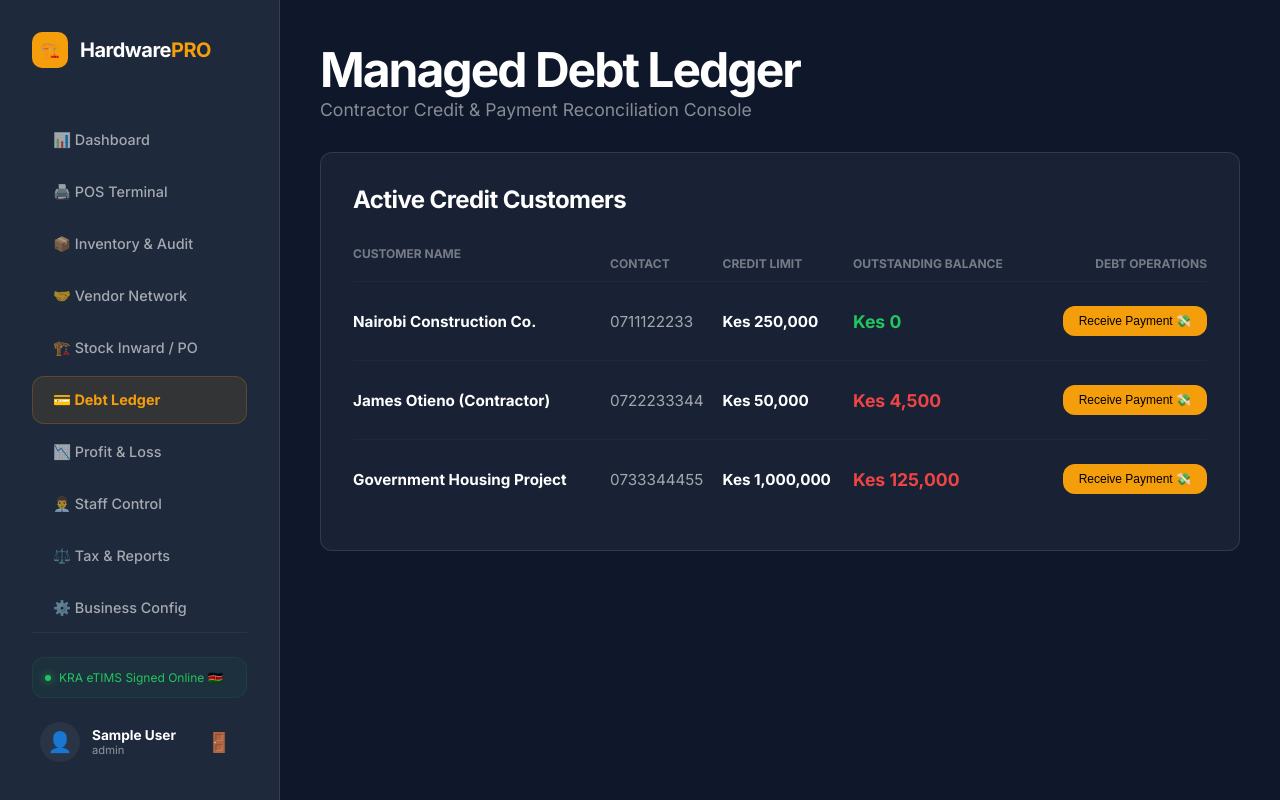
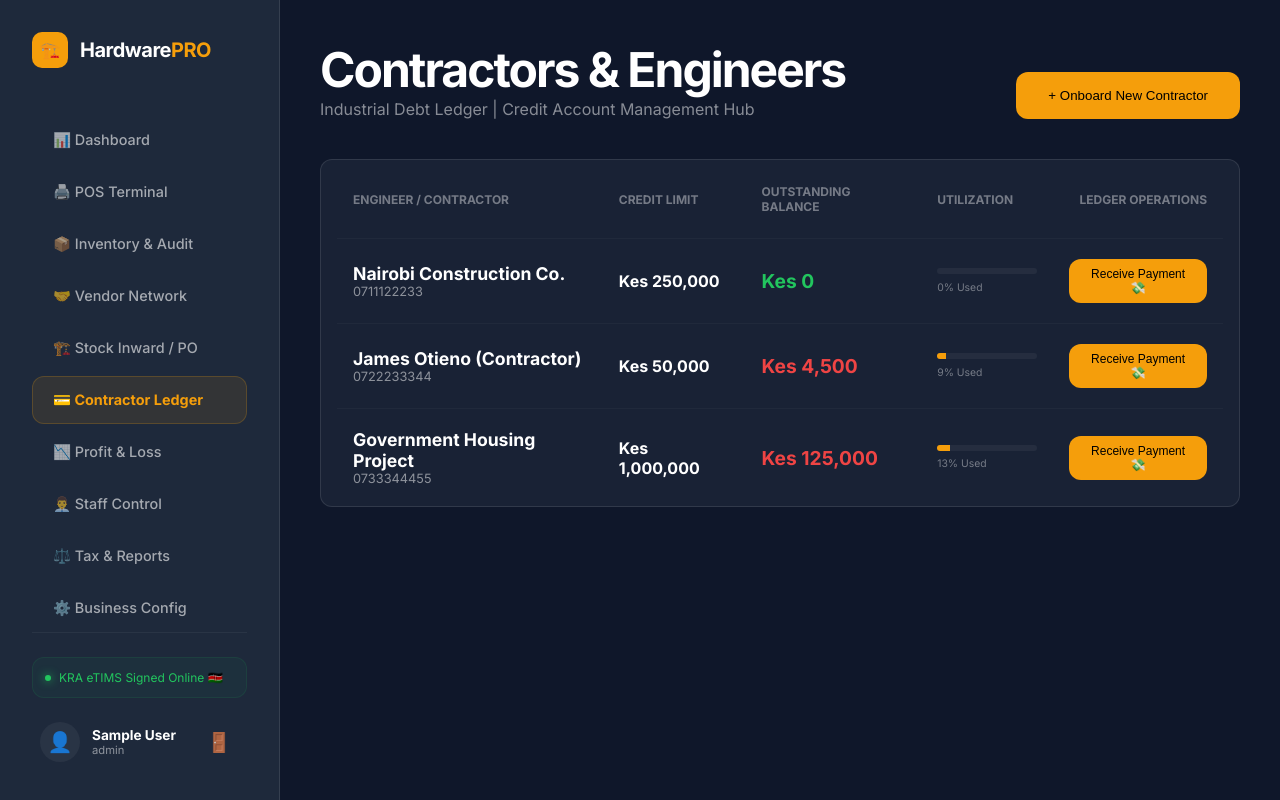
Before and after one commit to Ray511g/hardwarepos, a Next.js app: page /customers in a window 1280 px wide. Built offline with nearby package versions, Linux system fonts and the light colour scheme; no server answers; the database is empty; sample sign-in values are in the browser's storage.

Commit message:
Industrial Feature Update: Re-engineered Debt Ledger into Contractor & Engineer Management with Credits registration and Ledger Synchronization

```diff
--- a/src/app/api/customers/route.ts
+++ b/src/app/api/customers/route.ts
@@ -29,11 +29,18 @@ export async function GET() {
 export async function POST(req: Request) {
    try {
       const body = await req.json();
+      if (!dbConnected) return NextResponse.json({ ...body, id: `sim-cust-${Date.now()}`, debtBalance: 0 });
+
       const customer = await prisma.customer.create({
-         data: body
+         data: {
+            ...body,
+            debtBalance: body.debtBalance || 0,
+            creditLimit: parseFloat(body.creditLimit) || 0
+         }
       });
       return NextResponse.json(customer);
    } catch (error) {
+      console.error("Customer Creation Error:", error);
       return NextResponse.json({ error: "Failed to register customer" }, { status: 500 });
    }
 }
--- a/src/app/customers/page.tsx
+++ b/src/app/customers/page.tsx
@@ -5,7 +5,9 @@ import { useState, useEffect } from "react";
 export default function CustomersPage() {
   const [customers, setCustomers] = useState<any[]>([]);
   const [loading, setLoading] = useState(true);
+  const [showAdd, setShowAdd] = useState(false);
   const [selectedCustomer, setSelectedCustomer] = useState<any>(null);
+  const [newContractor, setNewContractor] = useState({ name: '', phone: '', email: '', creditLimit: '' });
   const [payAmount, setPayAmount] = useState("");
   const [payMethod, setPayMethod] = useState("CASH");
   const [payRef, setPayRef] = useState("");
@@ -22,6 +24,24 @@ export default function CustomersPage() {
         setLoading(false);
       })
       .catch(() => setLoading(false));
+  };
+
+  const handleRegister = async (e: React.FormEvent) => {
+     e.preventDefault();
+     try {
+       const res = await fetch("/api/customers", {
+          method: "POST",
+          headers: { "Content-Type": "application/json" },
+          body: JSON.stringify({ ...newContractor, creditLimit: parseFloat(newContractor.creditLimit) || 0 })
+       });
+       if (res.ok) {
+          setShowAdd(false);
+          setNewContractor({ name: '', phone: '', email: '', creditLimit: '' });
+          fetchData();
+       }
+     } catch (err) {
+       alert("Registration failed.");
+     }
   };
 
   const handlePayment = async (e: React.FormEvent) => {
@@ -49,11 +69,60 @@ export default function CustomersPage() {
   };
 
   return (
-    <div style={{ display: 'flex', flexDirection: 'column', gap: '2rem' }}>
-      <header>
-        <h1 style={{ fontSize: '3rem', fontWeight: '900', letterSpacing: '-2px', margin: 0 }}>Managed Debt Ledger</h1>
-        <p style={{ opacity: 0.5, fontSize: '1.1rem' }}>Contractor Credit & Payment Reconciliation Console</p>
+    <div style={{ display: 'flex', flexDirection: 'column', gap: '2.5rem' }}>
+      <header style={{ display: 'flex', justifyContent: 'space-between', alignItems: 'flex-end' }}>
+        <div>
+          <h1 style={{ fontSize: '3rem', fontWeight: '900', letterSpacing: '-2px', margin: 0 }}>Contractors & Engineers</h1>
+          <p style={{ opacity: 0.5 }}>Industrial Debt Ledger | Credit Account Management Hub</p>
+        </div>
+        <button className="btn btn-primary" style={{ padding: '1rem 2rem' }} onClick={() => setShowAdd(true)}>+ Onboard New Contractor</button>
       </header>
+
+      {/* Contractor Registration Modal */}
+      {showAdd && (
+         <div style={{ position: 'fixed', inset: 0, background: 'rgba(0,0,0,0.85)', zIndex: 1000, display: 'flex', alignItems: 'center', justifyContent: 'center' }}>
+            <form onSubmit={handleRegister} className="card" style={{ width: '450px', background: 'var(--sidebar)', border: '1px solid var(--primary)', padding: '3rem' }}>
+               <h2 style={{ textAlign: 'center', marginBottom: '2rem' }}>Contractor Onboarding</h2>
+               <div style={{ display: 'flex', flexDirection: 'column', gap: '1.25rem' }}>
+                  <input
+                    placeholder="Company Name / Engineer Name"
+                    style={{ padding: '1rem', borderRadius: '12px', background: 'rgba(0,0,0,0.2)', color: 'white' }}
+                    value={newContractor.name}
+                    onChange={e => setNewContractor({...newContractor, name: e.target.value})}
+                    required
+                  />
+                  <input
+                    placeholder="Validated Phone Number"
+                    style={{ padding: '1rem', borderRadius: '12px', background: 'rgba(0,0,0,0.2)', color: 'white' }}
+                    value={newContractor.phone}
+                    onChange={e => setNewContractor({...newContractor, phone: e.target.value})}
+                    required
+                  />
+                  <input
+                    placeholder="Email Address (Optional)"
+                    style={{ padding: '1rem', borderRadius: '12px', background: 'rgba(0,0,0,0.2)', color: 'white' }}
+                    value={newContractor.email}
+                    onChange={e => setNewContractor({...newContractor, email: e.target.value})}
+                  />
+                  <div style={{ position: 'relative' }}>
+                    <label style={{ fontSize: '0.65rem', fontWeight: 'bold', opacity: 0.4 }}>CREDIT LIMIT (KES)</label>
+                    <input
+                      type="number"
+                      placeholder="e.g. 250000"
+                      style={{ width: '100%', padding: '1rem', borderRadius: '12px', background: 'rgba(0,0,0,0.2)', color: 'white', marginTop: '0.5rem' }}
+                      value={newContractor.creditLimit}
+                      onChange={e => setNewContractor({...newContractor, creditLimit: e.target.value})}
+                      required
+                    />
+                  </div>
+               </div>
+               <div style={{ display: 'flex', gap: '1rem', marginTop: '2.5rem' }}>
+                  <button type="button" className="btn btn-secondary" style={{ flex: 1 }} onClick={() => setShowAdd(false)}>Abort</button>
+                  <button type="submit" className="btn btn-primary" style={{ flex: 1 }}>Finalize Account</button>
+               </div>
+            </form>
+         </div>
+      )}
 
       {/* Payment Modal */}
       {selectedCustomer && (
@@ -61,7 +130,7 @@ export default function CustomersPage() {
            <form onSubmit={handlePayment} className="card" style={{ width: '450px', background: 'var(--sidebar)', border: '1px solid var(--primary)', padding: '3rem' }}>
               <div style={{ fontSize: '3.5rem', textAlign: 'center', marginBottom: '1rem' }}>🏦</div>
               <h2 style={{ textAlign: 'center', marginBottom: '0.5rem' }}>Accept Debt Payment</h2>
-              <p style={{ textAlign: 'center', opacity: 0.5, marginBottom: '2.5rem' }}>Paying for <b>{selectedCustomer.name}</b></p>
+              <p style={{ textAlign: 'center', opacity: 0.5, marginBottom: '2.5rem' }}>Processing for <b>{selectedCustomer.name}</b></p>
 
               <div style={{ display: 'flex', flexDirection: 'column', gap: '1.25rem' }}>
                 <div style={{ textAlign: 'left' }}>
@@ -74,7 +143,7 @@ export default function CustomersPage() {
                     placeholder="0.00"
                     required
                   />
-                  <p style={{ fontSize: '0.7rem', opacity: 0.5, marginTop: '0.5rem' }}>Current Balance: Kes {selectedCustomer.debtBalance.toLocaleString()}</p>
+                  <p style={{ fontSize: '0.7rem', opacity: 0.5, marginTop: '0.5rem' }}>Outstanding Debt: Kes {selectedCustomer.debtBalance.toLocaleString()}</p>
                 </div>
 
                 <div style={{ display: 'grid', gridTemplateColumns: '1fr 1fr', gap: '1rem' }}>
@@ -87,16 +156,17 @@ export default function CustomersPage() {
                      >
                         <option value="CASH">Cash</option>
                         <option value="MPESA">M-PESA</option>
+                        <option value="BANK">Bank Transfer</option>
                      </select>
                    </div>
                    <div style={{ textAlign: 'left' }}>
-                     <label style={{ fontSize: '0.7rem', fontWeight: 'bold', opacity: 0.5 }}>REFERENCE (MPESA CODE)</label>
+                     <label style={{ fontSize: '0.7rem', fontWeight: 'bold', opacity: 0.5 }}>REFERENCE</label>
                      <input
                        type="text"
                        style={{ width: '100%', padding: '1rem', borderRadius: '12px', background: 'rgba(0,0,0,0.2)', color: 'white', marginTop: '0.5rem' }}
                        value={payRef}
                        onChange={(e) => setPayRef(e.target.value)}
-                       placeholder="SBA123..."
+                       placeholder="TX-123..."
                      />
                    </div>
                 </div>
@@ -104,41 +174,51 @@ export default function CustomersPage() {
 
               <div style={{ display: 'flex', gap: '1rem', marginTop: '2.5rem' }}>
                  <button type="button" className="btn btn-secondary" style={{ flex: 1 }} onClick={() => setSelectedCustomer(null)}>Abort</button>
-                 <button type="submit" className="btn btn-primary" style={{ flex: 1 }}>Apply Credit</button>
+                 <button type="submit" className="btn btn-primary" style={{ flex: 1 }}>Sync Ledger</button>
               </div>
            </form>
         </div>
       )}
 
       <div className="card" style={{ padding: '0' }}>
-         <div style={{ padding: '2rem' }}>
-            <h3 style={{ fontSize: '1.5rem', fontWeight: '800' }}>Active Credit Customers</h3>
-         </div>
-         <div style={{ padding: '0 2rem 2rem 2rem' }}>
+         <div style={{ padding: '0 1rem' }}>
             <table style={{ width: '100%', borderCollapse: 'collapse' }}>
                <thead>
                   <tr style={{ textAlign: 'left', opacity: 0.4, fontSize: '0.75rem', fontWeight: '800', textTransform: 'uppercase' }}>
-                     <th style={{ paddingBottom: '1.25rem' }}>CUSTOMER NAME</th>
-                     <th>CONTACT</th>
-                     <th>CREDIT LIMIT</th>
-                     <th>OUTSTANDING BALANCE</th>
-                     <th style={{ textAlign: 'right' }}>DEBT OPERATIONS</th>
+                     <th style={{ padding: '1.5rem 1rem' }}>Engineer / Contractor</th>
+                     <th style={{ padding: '1.5rem 1rem' }}>Credit Limit</th>
+                     <th style={{ padding: '1.5rem 1rem' }}>Outstanding Balance</th>
+                     <th style={{ padding: '1.5rem 1rem' }}>Utilization</th>
+                     <th style={{ padding: '1.5rem 1rem', textAlign: 'right' }}>Ledger Operations</th>
                   </tr>
                </thead>
                <tbody>
                   {customers.map((c, i) => (
-                     <tr key={i} style={{ borderTop: '1px solid rgba(255,255,255,0.03)', fontSize: '0.95rem' }}>
-                        <td style={{ padding: '1.5rem 0', fontWeight: 'bold' }}>{c.name}</td>
-                        <td style={{ padding: '1.5rem 0', opacity: 0.6 }}>{c.phone}</td>
-                        <td style={{ padding: '1.5rem 0', fontWeight: '800' }}>Kes {c.creditLimit?.toLocaleString() || 'N/A'}</td>
-                        <td style={{ padding: '1.5rem 0' }}>
-                           <span style={{ fontWeight: '900', color: c.debtBalance > 0 ? 'var(--error)' : 'var(--success)', fontSize: '1.1rem' }}>Kes {c.debtBalance.toLocaleString()}</span>
+                     <tr key={i} className="hover-lift" style={{ borderTop: '1px solid rgba(255,255,255,0.03)' }}>
+                        <td style={{ padding: '1.25rem 1rem' }}>
+                           <div style={{ fontWeight: 'bold', fontSize: '1.1rem' }}>{c.name}</div>
+                           <div style={{ opacity: 0.5, fontSize: '0.8rem' }}>{c.phone}</div>
                         </td>
-                        <td style={{ padding: '1.5rem 0', textAlign: 'right' }}>
+                        <td style={{ padding: '1.25rem 1rem', fontWeight: '700' }}>Kes {c.creditLimit?.toLocaleString()}</td>
+                        <td style={{ padding: '1.25rem 1rem' }}>
+                           <span style={{ fontWeight: '900', color: c.debtBalance > 0 ? 'var(--error)' : 'var(--success)', fontSize: '1.2rem' }}>Kes {c.debtBalance.toLocaleString()}</span>
+                        </td>
+                        <td style={{ padding: '1.25rem 1rem' }}>
+                           <div style={{ width: '100px', height: '6px', background: 'rgba(255,255,255,0.05)', borderRadius: '3px', overflow: 'hidden' }}>
+                              <div style={{
+                                 width: `${Math.min(100, (c.debtBalance / c.creditLimit) * 100)}%`,
+                                 height: '100%',
+                                 background: (c.debtBalance / c.creditLimit) > 0.8 ? 'var(--error)' : 'var(--primary)'
+                              }}></div>
+                           </div>
+                           <div style={{ fontSize: '0.65rem', opacity: 0.4, marginTop: '0.4rem' }}>{Math.round((c.debtBalance / c.creditLimit) * 100)}% Used</div>
+                        </td>
+                        <td style={{ padding: '1.25rem 1rem', textAlign: 'right' }}>
                            <button className="btn btn-primary" style={{ padding: '0.5rem 1rem', fontSize: '0.75rem' }} onClick={() => setSelectedCustomer(c)}>Receive Payment 💸</button>
                         </td>
                      </tr>
                   ))}
+                  {loading && <tr><td colSpan={5} style={{ textAlign: 'center', padding: '5rem', opacity: 0.3 }}>Reconciling debt ledgers...</td></tr>}
                </tbody>
             </table>
          </div>
--- a/src/app/layout.tsx
+++ b/src/app/layout.tsx
@@ -57,7 +57,7 @@ export default function RootLayout({
               { label: '📦 Inventory & Audit', path: '/inventory' },
               { label: '🤝 Vendor Network', path: '/suppliers' },
               { label: '🏗️ Stock Inward / PO', path: '/procurement' },
-              { label: '💳 Debt Ledger', path: '/customers' },
+              { label: '💳 Contractor Ledger', path: '/customers' },
               { label: '📉 Profit & Loss', path: '/finance' },
               { label: '👨‍💼 Staff Control', path: '/users' },
               { label: '⚖️ Tax & Reports', path: '/reports' },
```
